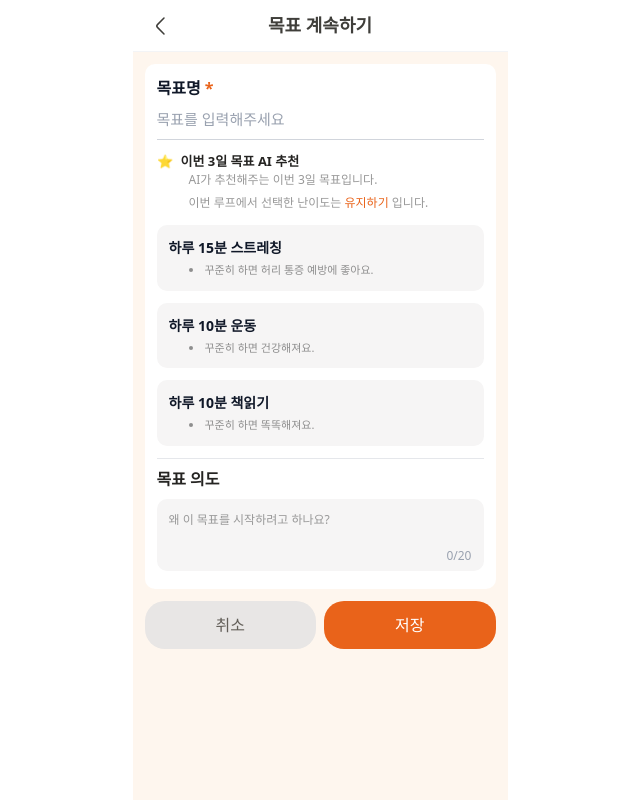
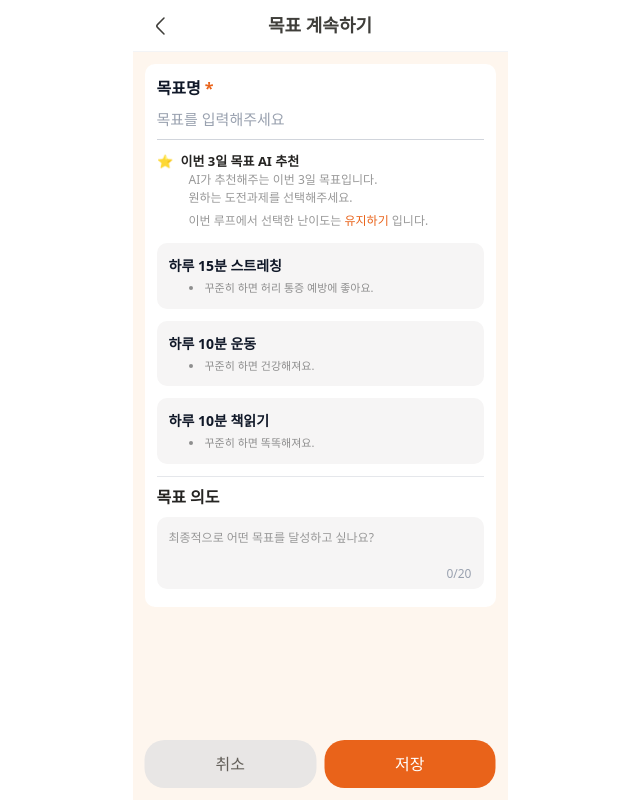
Before and after one commit to KUIT-Hackathon-Team1/JAKSIM-Web, a React (Vite) app: page /goal/continue in a window 1280 px wide. Shown: the whole page, without its empty margins (320-960 px from the left). Built offline with nearby package versions, Linux system fonts and the light colour scheme.

Commit message:
feat : 페이지 리팩토링

```diff
--- a/src/components/ActionButton.tsx
+++ b/src/components/ActionButton.tsx
@@ -22,7 +22,6 @@ export const ActionButton = ({ children, variant = "primary", onClick }: ActionB
   return (
     <button
       onClick={onClick}
-      disabled={variant === "disabled"}
       className={`
         w-full
         ${getVariantStyle()}
--- a/src/components/GoalContinueForm.tsx
+++ b/src/components/GoalContinueForm.tsx
@@ -2,6 +2,7 @@ import { useState } from "react";
 import GoalNameInput from "../components/GoalNameInput";
 import GoalSuggestionCard from "./GoalSuggestionCard";
 import { ActionButton } from "./ActionButton";
+import { useNavigate } from "react-router-dom";
 
 interface GoalContinueFormProps {
   value: string;
@@ -11,6 +12,7 @@ interface GoalContinueFormProps {
 
 const GoalContinueForm = ({ value, onChange, difficulty }: GoalContinueFormProps) => {
   const [goalName, setGoalName] = useState("");
+  const navigate = useNavigate();
 
   const difficultyText = {
     lower: "낮추기",
@@ -66,7 +68,7 @@ const GoalContinueForm = ({ value, onChange, difficulty }: GoalContinueFormProps
             <textarea
               value={value}
               onChange={(e) => onChange(e.target.value)}
-              placeholder="왜 이 목표를 시작하려고 하나요?"
+              placeholder="최종적으로 어떤 목표를 달성하고 싶나요?"
               maxLength={20}
               className="w-full px-3 py-3 bg-[#F6F5F5] rounded-[10px] resize-none h-18 focus:outline-none text-[12px] placeholder:text-[#989898]"
             />
@@ -74,9 +76,13 @@ const GoalContinueForm = ({ value, onChange, difficulty }: GoalContinueFormProps
           </div>
         </div>
       </div>
-      <div className="flex m-3 gap-2">
-        <ActionButton variant="disabled">취소</ActionButton>
-        <ActionButton variant="primary">저장</ActionButton>
+      <div className="fixed bottom-0 left-1/2 -translate-x-1/2 w-full max-w-[375px]">
+        <div className="flex m-3 gap-2">
+          <ActionButton variant="disabled" onClick={() => navigate("/goal/:id")}>
+            취소
+          </ActionButton>
+          <ActionButton variant="primary">저장</ActionButton>
+        </div>
       </div>
     </>
   );
--- a/src/components/GoalFormBottom.tsx
+++ b/src/components/GoalFormBottom.tsx
@@ -15,7 +15,7 @@ const GoalFormBottom = ({ selectedCategory, onCategorySelect, purpose, onPurpose
         <label className="block text-[16px] font-semibold text-gray-900 mb-1">
           카테고리 <span className="text-[#E9631A]">*</span>
         </label>
-        <p className="text-[12px] text-[#989898] mb-2 pl-5">목표 카테고리를 선택해주세요</p>
+        <p className="text-[12px] text-[#989898] mb-2 pl-5">도전하고 싶은 카테고리를 선택해주세요</p>
         <div className="flex gap-2 flex-wrap justify-center">
           {categories.map((category) => (
             <button
@@ -38,7 +38,7 @@ const GoalFormBottom = ({ selectedCategory, onCategorySelect, purpose, onPurpose
           <textarea
             value={purpose}
             onChange={(e) => onPurposeChange(e.target.value)}
-            placeholder="왜 이 목표를 시작하려고 하나요?"
+            placeholder="최종적으로 어떤 목표를 달성하고 싶나요?"
             maxLength={20}
             className="w-full px-3 py-3 bg-[#F6F5F5] rounded-[10px] resize-none h-18 focus:outline-none text-[12px] placeholder:text-[#989898]"
           />
--- a/src/components/GoalNameInput.tsx
+++ b/src/components/GoalNameInput.tsx
@@ -26,7 +26,9 @@ const GoalNameInput = ({ value, onChange }: GoalNameInputProps) => {
           <span className="text-[13px]">⭐</span>
           <h2 className="text-[13px] font-semibold text-[#252422]">이번 3일 목표 AI 추천</h2>
         </div>
-        <p className="text-[12px] text-[#989898] pl-8">AI가 추천해주는 이번 3일 목표입니다.</p>
+        <p className="text-[12px] text-[#989898] pl-8">
+          AI가 추천해주는 이번 3일 목표입니다. <br /> 원하는 도전과제를 선택해주세요.
+        </p>
       </div>
     </div>
   );
--- a/src/components/GoalNewForm.tsx
+++ b/src/components/GoalNewForm.tsx
@@ -1,11 +1,12 @@
 import { useState } from "react";
 import GoalNameInput from "./GoalNameInput";
 import GoalSuggestionCard from "./GoalSuggestionCard";
-
+import { useNavigate } from "react-router-dom";
 import { ActionButton } from "./ActionButton";
 
 const GoalNewForm = () => {
   const [goalName, setGoalName] = useState("");
+  const navigate = useNavigate();
 
   // AI 추천 목표 데이터
   const suggestions = [
@@ -33,6 +34,15 @@ const GoalNewForm = () => {
   return (
     <>
       <div className="p-3 m-3 rounded-[10px] bg-white">
+        {/* 안내 문구 */}
+        <div className="py-4">
+          <p className="text-[16px] text-[#252422] font-semibold">
+            작심삼일이 이번 3일 목표를 제안해요.
+            <br />
+            원하는 목표를 선택해주세요.
+          </p>
+        </div>
+
         {/* 목표명 입력 */}
         <GoalNameInput value={goalName} onChange={setGoalName} />
 
@@ -50,7 +60,9 @@ const GoalNewForm = () => {
       </div>
       <div className="fixed bottom-0 left-1/2 -translate-x-1/2 w-full max-w-[375px]">
         <div className="flex m-3 gap-2">
-          <ActionButton variant="disabled">취소</ActionButton>
+          <ActionButton variant="disabled" onClick={() => navigate("/goal/new")}>
+            취소
+          </ActionButton>
           <ActionButton variant="primary">저장</ActionButton>
         </div>
       </div>
--- a/src/pages/GoalModify/GoalModify.tsx
+++ b/src/pages/GoalModify/GoalModify.tsx
@@ -19,9 +19,9 @@ const GoalModify = () => {
         <h1 className="text-[18px] font-semibold text-[#3F3E3A] text-center">수정하기</h1>
       </header>
 
-      <div className="p-3 m-3 rounded-[10px] bg-white">
+      <div className="p-2 m-3 rounded-[10px] bg-white">
         {/* 목표명 입력 */}
-        <div className="p-4">
+        <div className="p-3">
           <label className="block text-[16px] font-semibold text-gray-900 mb-2">
             목표명
             <span className="text-[#E9631A]">*</span>
@@ -42,7 +42,7 @@ const GoalModify = () => {
             <textarea
               value={goalIntent}
               onChange={(e) => setGoalIntent(e.target.value)}
-              placeholder="왜 이 목표를 시작하려고 하나요?"
+              placeholder="최종적으로 어떤 목표를 달성하고 싶나요?"
               maxLength={20}
               className="w-full px-3 py-3 bg-[#F6F5F5] rounded-[10px] resize-none h-18 focus:outline-none text-[12px] placeholder:text-[#989898]"
             />
@@ -52,7 +52,7 @@ const GoalModify = () => {
       </div>
       <div className="fixed bottom-0 left-1/2 -translate-x-1/2 w-full max-w-[375px]">
         <div className="flex gap-2 p-3 ">
-          <ActionButton variant="disabled" onClick={() => navigate("/goal/:id")}>
+          <ActionButton variant="disabled" onClick={() => navigate(-1)}>
             취소
           </ActionButton>
           <ActionButton variant="primary">저장</ActionButton>
--- a/src/pages/GoalNew/GoalNew.tsx
+++ b/src/pages/GoalNew/GoalNew.tsx
@@ -21,7 +21,7 @@ const GoalNew = () => {
 
       <div className="m-3 bg-white rounded-[10px]">
         {/* 안내 문구 */}
-        <div className=" px-3 py-5">
+        <div className="px-3 py-5">
           <p className="text-[16px] text-[#252422] font-semibold">
             작심삼일이 목표를 3일 단위로 쪼개줄게요.
             <br />
@@ -36,7 +36,9 @@ const GoalNew = () => {
       {/* 하단 버튼 */}
       <div className="fixed bottom-0 left-1/2 -translate-x-1/2 w-full max-w-[375px]">
         <div className="flex m-3 gap-2">
-          <ActionButton variant="disabled">취소</ActionButton>
+          <ActionButton variant="disabled" onClick={() => navigate("/home")}>
+            취소
+          </ActionButton>
           <ActionButton variant="primary" onClick={() => navigate("/goal/new/confirm")}>
             다음으로
           </ActionButton>
```
